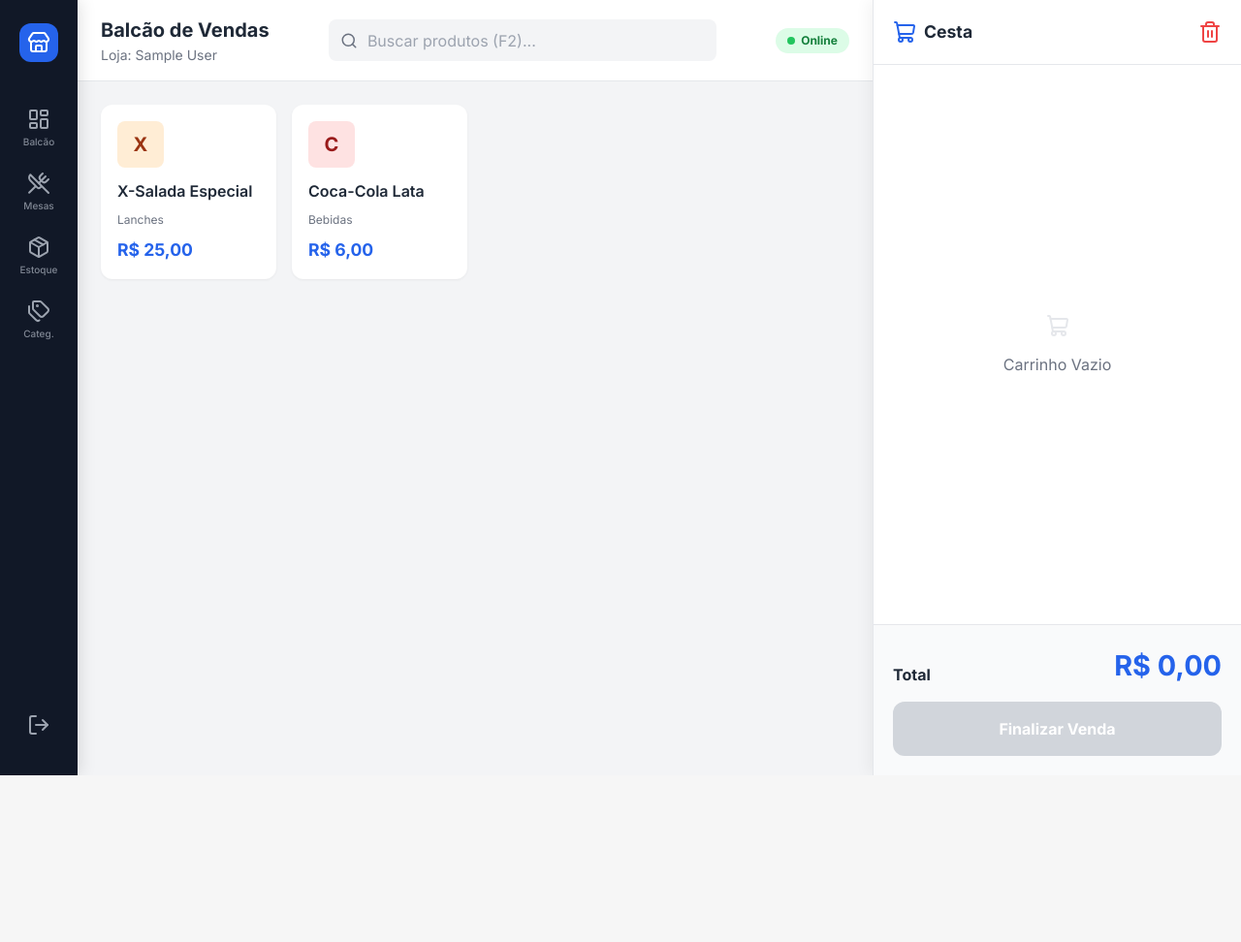
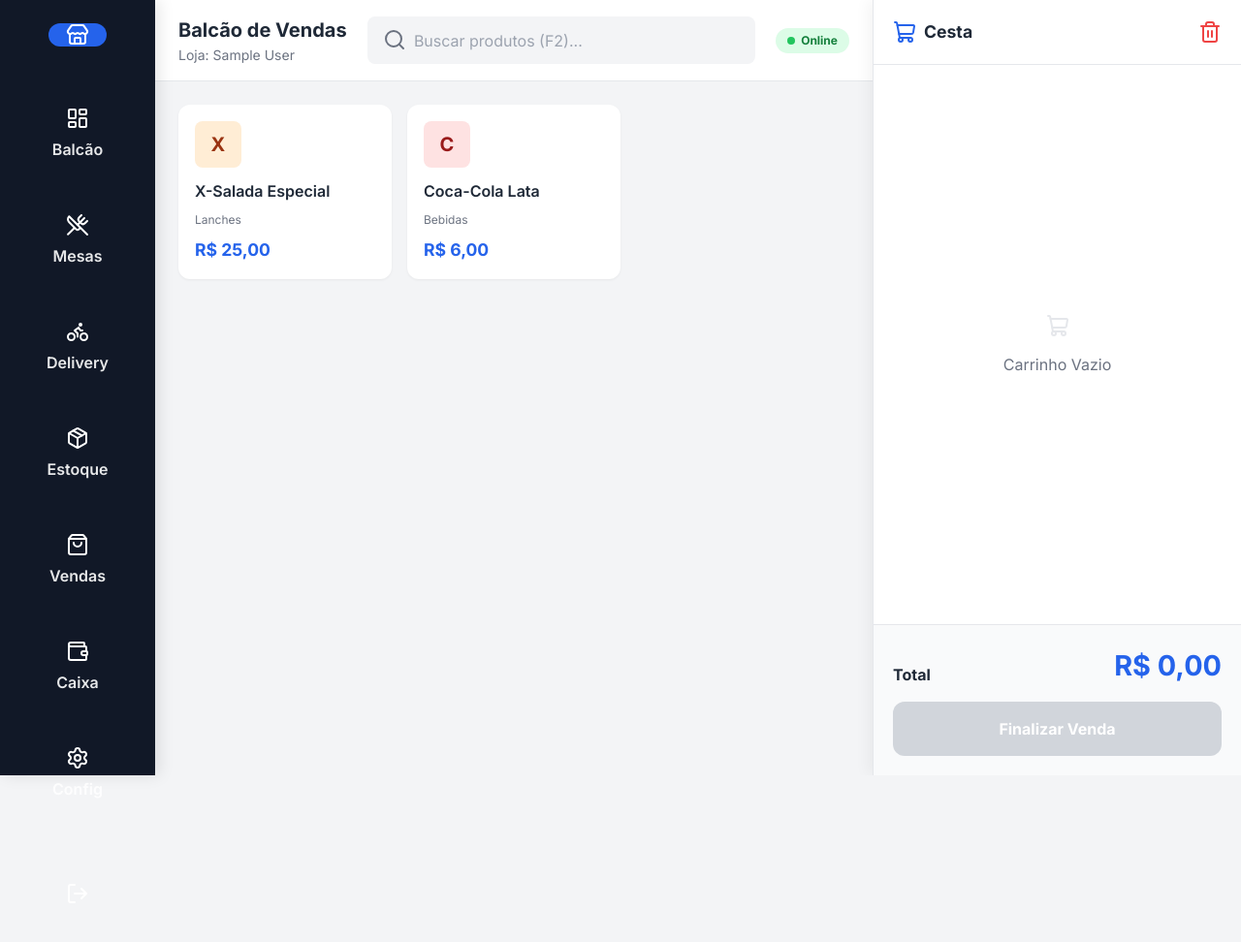
Before and after one commit to CezzarWow/cardapio-saas, a PHP site: template views/admin/panel/dashboard.php in a window 1280 px wide. Shown: the whole page at 97% size. Before the commit the page ends 800 px from the top, so only its background shows below. Run offline with PHP 8.4, Linux system fonts and the light colour scheme; the template is opened without the code that fills it, so the values that code supplies are empty; the visitor is signed in with stand-in values (Sample User, id 1); some libraries are stand-ins or nearby versions.

Commit message:
pdv
ajuste chato pqp mas tenho que ir fazendo, ta ficando bonito, ate que a IA programa bem, so tem que ter paciencia

```diff
--- a/public/css/pdv.css
+++ b/public/css/pdv.css
@@ -29,7 +29,7 @@
 
 /* --- SIDEBAR --- */
 .sidebar {
-    width: 80px;
+    width: 160px;
     background-color: var(--sidebar-bg);
     color: white;
     display: flex;
@@ -42,10 +42,10 @@
 }
 
 .brand-icon {
-    width: 40px;
-    height: 40px;
+    width: 60px;
+    height: 60px;
     background: var(--primary-color);
-    border-radius: 12px;
+    border-radius: 16px;
     display: flex;
     align-items: center;
     justify-content: center;
@@ -53,15 +53,15 @@
 }
 
 .nav-item {
-    width: 56px;
-    height: 56px;
+    width: 120px;
+    height: 100px;
     border-radius: 16px;
     display: flex;
     flex-direction: column;
     align-items: center;
     justify-content: center;
-    gap: 4px;
-    color: #9ca3af;
+    gap: 8px;
+    color: #ffffff;
     text-decoration: none;
     transition: all 0.2s ease;
 }
@@ -79,9 +79,9 @@
 }
 
 .nav-label {
-    font-size: 10px;
-    font-weight: 500;
-    opacity: 0.8;
+    font-size: 16px;
+    font-weight: 600;
+    opacity: 0.9;
 }
 
 .nav-bottom {
@@ -131,19 +131,21 @@
 
 .search-icon {
     position: absolute;
-    left: 12px;
-    top: 10px;
+    left: 16px;
+    top: 12px;
     color: var(--text-light);
-    width: 18px;
+    width: 24px;
+    height: 24px;
 }
 
 .search-input {
     width: 100%;
-    padding: 0.6rem 1rem 0.6rem 2.5rem;
+    padding: 0.8rem 1rem 0.8rem 3rem;
     background: var(--bg-color);
     border: none;
     border-radius: 8px;
     outline: none;
+    font-size: 1rem;
 }
 
 .search-input:focus {
--- a/views/admin/panel/layout/sidebar.php
+++ b/views/admin/panel/layout/sidebar.php
@@ -2,28 +2,43 @@
 
 <aside class="sidebar">
     <div class="brand-icon">
-        <i data-lucide="store" color="white"></i>
+        <i data-lucide="store" color="white" size="36"></i>
     </div>
 
     <nav style="display: flex; flex-direction: column; gap: 10px; width: 100%; align-items: center;">
         <a href="pdv" class="nav-item <?= ViewHelper::isRouteActive('pdv') ? 'active' : '' ?>">
-            <i data-lucide="layout-dashboard" size="22"></i>
+            <i data-lucide="layout-dashboard" size="36"></i>
             <span class="nav-label">Balcão</span>
         </a>
 
         <a href="mesas" class="nav-item <?= ViewHelper::isRouteActive('mesas') ? 'active' : '' ?>">
-            <i data-lucide="utensils-crossed" size="22"></i>
+            <i data-lucide="utensils-crossed" size="36"></i>
             <span class="nav-label">Mesas</span>
         </a>
 
+        <a href="delivery" class="nav-item <?= ViewHelper::isRouteActive('delivery') ? 'active' : '' ?>">
+            <i data-lucide="bike" size="36"></i>
+            <span class="nav-label">Delivery</span>
+        </a>
+
         <a href="produtos" class="nav-item <?= ViewHelper::isRouteActive('produtos') ? 'active' : '' ?>">
-            <i data-lucide="package" size="22"></i>
+            <i data-lucide="package" size="36"></i>
             <span class="nav-label">Estoque</span>
         </a>
 
-        <a href="categorias" class="nav-item <?= ViewHelper::isRouteActive('categorias') ? 'active' : '' ?>">
-            <i data-lucide="tags" size="22"></i>
-            <span class="nav-label">Categ.</span>
+        <a href="vendas" class="nav-item <?= ViewHelper::isRouteActive('vendas') ? 'active' : '' ?>">
+            <i data-lucide="shopping-bag" size="36"></i>
+            <span class="nav-label">Vendas</span>
+        </a>
+
+        <a href="caixa" class="nav-item <?= ViewHelper::isRouteActive('caixa') ? 'active' : '' ?>">
+            <i data-lucide="wallet" size="36"></i>
+            <span class="nav-label">Caixa</span>
+        </a>
+
+        <a href="config" class="nav-item <?= ViewHelper::isRouteActive('config') ? 'active' : '' ?>">
+            <i data-lucide="settings" size="36"></i>
+            <span class="nav-label">Config</span>
         </a>
     </nav>
 
```
